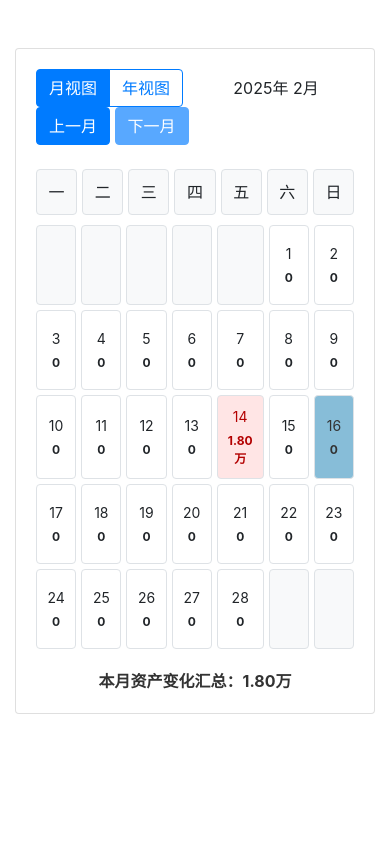
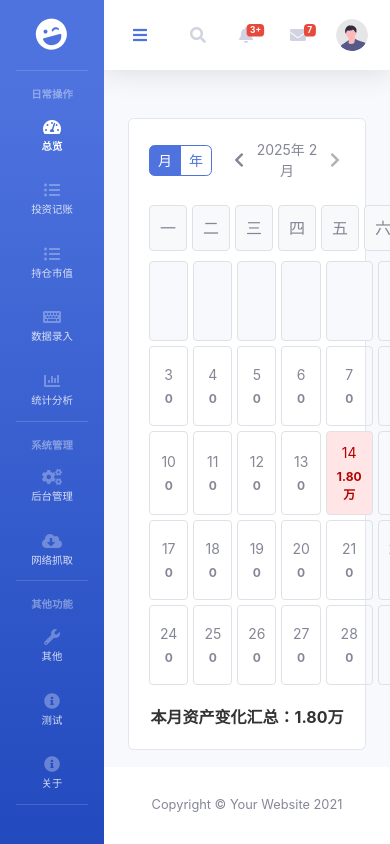
Before and after one commit to popcan-xu/benben, a Django app: page /benben/test/ in a window 390 px wide. Run offline with Django 3.2, Linux system fonts and the light colour scheme; some libraries are stand-ins or nearby versions.

Commit message:
pref:完善资产变化日历

```diff
--- a/static/stock/css/calendar.css
+++ b/static/stock/css/calendar.css
@@ -1,3 +1,32 @@
+        @media (max-width: 768px) {
+            #viewSwitch .btn {
+                padding: 0.25rem 0.5rem; /* 减小按钮内边距 */
+                font-size: 0.875rem; /* 减小字体大小 */
+            }
+            #prevBtn,
+            #nextBtn {
+                background-color: transparent; /* 透明背景 */
+                border: none; /* 移除边框 */
+                padding: 5px; /* 调整内边距 */
+            }
+
+            #prevBtn:hover,
+            #nextBtn:hover {
+                background-color: transparent; /* 保持透明背景 */
+                box-shadow: none; /* 移除悬停时的阴影 */
+            }
+
+            .text-center {
+                font-size: 0.875rem; /* 减小年月显示的字体大小 */
+            }
+
+            .row.align-items-center {
+                gap: 5px; /* 减小元素之间的间距 */
+            }
+        }
+
+
+
         /* 日期网格布局 */
         .date-grid {
             display: grid; /* 使用网格布局 */
--- a/templates/dashboard/sidebar.html
+++ b/templates/dashboard/sidebar.html
@@ -156,15 +156,15 @@
 
     <!-- Nav Item - Dashboard -->
     <li class="nav-item">
+        <a class="nav-link" href="/benben/test/">
+            <i class="fas fa-info-circle"></i>
+            <span>测试</span></a>
+    </li>
+
+    <li class="nav-item">
         <a class="nav-link" href="/benben/about/">
             <i class="fas fa-info-circle"></i>
             <span>关于</span></a>
-    </li>
-
-    <li class="nav-item">
-        <a class="nav-link" href="/benben/test/">
-            <i class="fas fa-info-circle"></i>
-            <span>测试</span></a>
     </li>
 
 
--- a/templates/dashboard/test.html
+++ b/templates/dashboard/test.html
@@ -1,11 +1,41 @@
 <!DOCTYPE html>
+{% extends 'dashboard/base_dashboard.html' %}
+{% block page_content %}
+
 <html lang="zh-CN">
 <head>
     <meta charset="UTF-8">
     <meta name="viewport" content="width=device-width, initial-scale=1.0">
     <title>资产变化日历</title>
-    <link rel="stylesheet" href="https://stackpath.bootstrapcdn.com/bootstrap/4.5.2/css/bootstrap.min.css">
+{#    <link rel="stylesheet" href="https://stackpath.bootstrapcdn.com/bootstrap/4.5.2/css/bootstrap.min.css">#}
     <style>
+        @media (max-width: 768px) {
+            #viewSwitch .btn {
+                padding: 0.25rem 0.5rem; /* 减小按钮内边距 */
+                font-size: 0.875rem; /* 减小字体大小 */
+            }
+            #prevBtn,
+            #nextBtn {
+                background-color: transparent; /* 透明背景 */
+                border: none; /* 移除边框 */
+                padding: 5px; /* 调整内边距 */
+            }
+
+            #prevBtn:hover,
+            #nextBtn:hover {
+                background-color: transparent; /* 保持透明背景 */
+                box-shadow: none; /* 移除悬停时的阴影 */
+            }
+
+            .text-center {
+                font-size: 0.875rem; /* 减小年月显示的字体大小 */
+            }
+
+            .row.align-items-center {
+                gap: 5px; /* 减小元素之间的间距 */
+            }
+        }
+
         /* 保持原有样式不变 */
         .date-grid {
             display: grid;
@@ -85,19 +115,25 @@
             <div class="card-body">
                 <div class="row align-items-center mb-4">
                     <div class="col-auto pr-0">
+                        <!-- 年月视图切换按钮 -->
                         <div class="btn-group" id="viewSwitch">
-                            <button class="btn btn-outline-primary active" data-type="month">月视图</button>
-                            <button class="btn btn-outline-primary" data-type="year">年视图</button>
+                            <button class="btn btn-outline-primary active" data-type="month">月</button>
+                            <button class="btn btn-outline-primary" data-type="year">年</button>
                         </div>
                     </div>
-                    <div class="col">
-                        <div class="text-center">
-                            <span id="timeDisplay"></span>
+                    <div class="col d-flex justify-content-end">
+                        <!-- 时间显示和按钮 -->
+                        <div class="d-flex align-items-center">
+                            <button class="btn" id="prevBtn">
+                                <i class="fas fa-chevron-left"></i>
+                            </button>
+                            <div class="flex-grow-1 text-center px-1">
+                                <span id="timeDisplay"></span>
+                            </div>
+                            <button class="btn" id="nextBtn">
+                                <i class="fas fa-chevron-right"></i>
+                            </button>
                         </div>
-                    </div>
-                    <div class="col-auto">
-                        <button class="btn btn-primary" id="prevBtn">上一周期</button>
-                        <button class="btn btn-primary" id="nextBtn">下一周期</button>
                     </div>
                 </div>
                 <div class="week-days" id="weekHeader">
@@ -270,14 +306,18 @@
             const nextBtn = document.getElementById('nextBtn');
 
             if(currentView === 'month') {
-                prevBtn.textContent = '上一月';
-                nextBtn.textContent = '下一月';
+                //prevBtn.textContent = '上一月';
+                //nextBtn.textContent = '下一月';
+                prevBtn.title = '上一月';
+                nextBtn.title = '下一月';
                 const isCurrentMonth = currentYear === today.getFullYear() &&
                                     currentMonth === today.getMonth();
                 nextBtn.disabled = isCurrentMonth;
             } else {
-                prevBtn.textContent = '上一年';
-                nextBtn.textContent = '下一年';
+                //prevBtn.textContent = '上一年';
+                //nextBtn.textContent = '下一年';
+                prevBtn.title = '上一年';
+                nextBtn.title = '下一年';
                 nextBtn.disabled = currentYear >= today.getFullYear();
             }
         }
@@ -362,3 +402,6 @@
     </script>
 </body>
 </html>
+
+
+{% endblock %}
```
Also changed, not shown: templates/dashboard/view_funds_details.html (+58 -12 lines).
